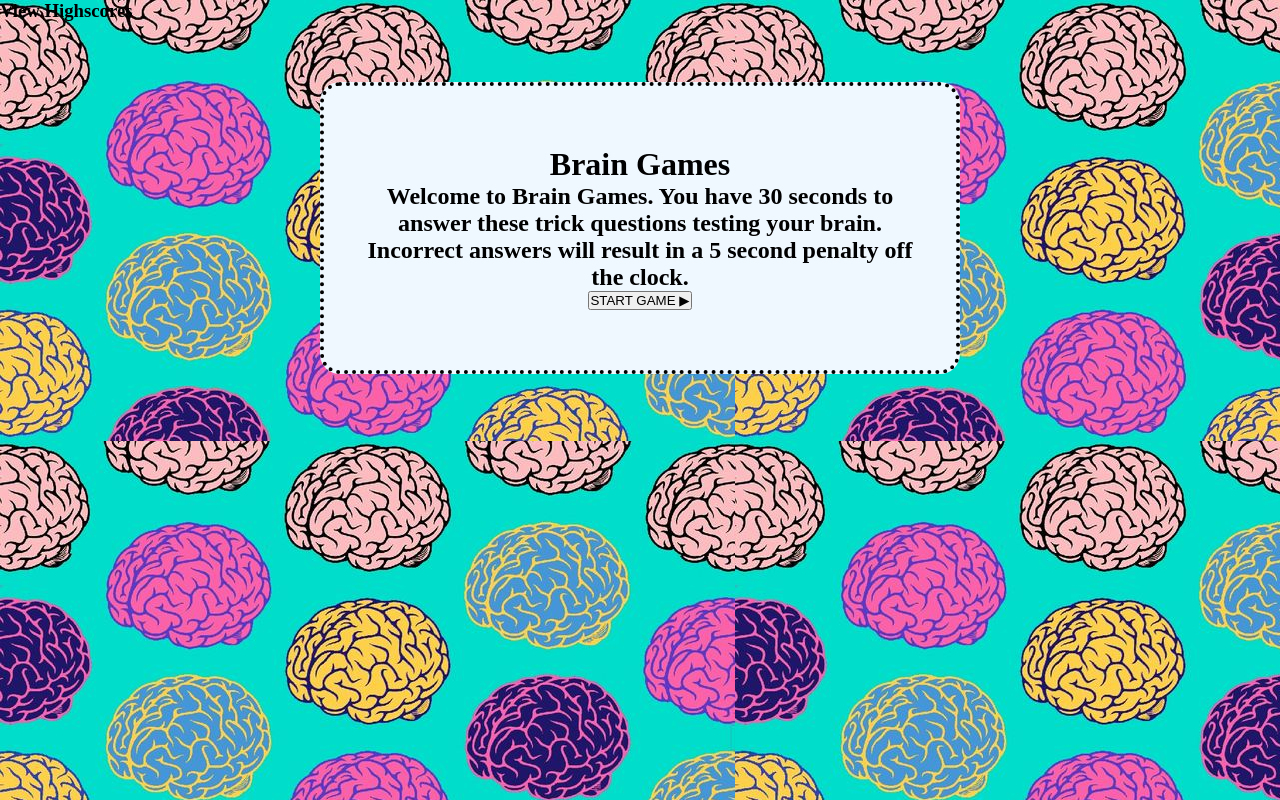
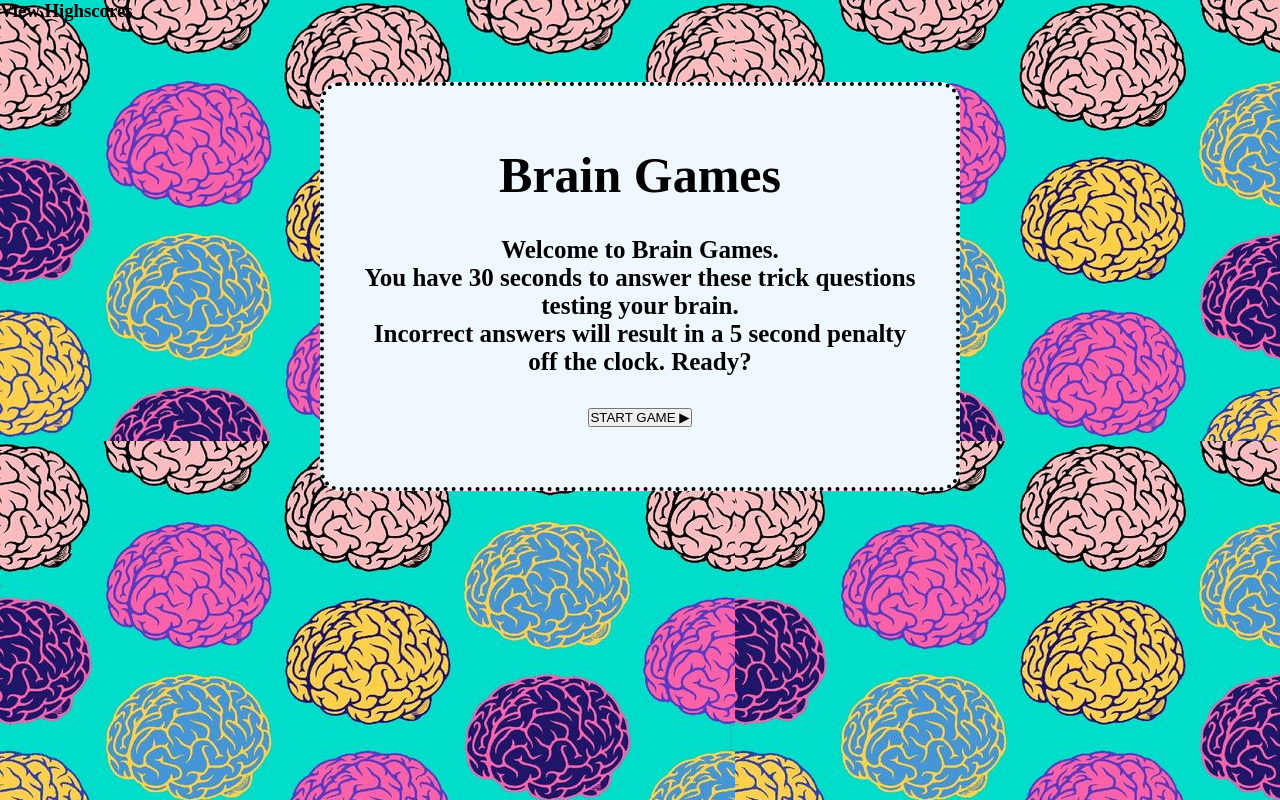
Before and after one commit to bcorporal/brain-games, a plain HTML site: page index.html in a window 1280 px wide. Drawn offline with Linux system fonts and the light colour scheme.

Commit message:
Fixed small typo that was causing the enter initials page to not load

```diff
--- a/index.html
+++ b/index.html
@@ -15,8 +15,8 @@
 <main>
     <div class="container" id="intro-container">
         <h1 id="title">Brain Games</h1>
-        <h2 id="prompt">Welcome to Brain Games. You have 30 seconds to answer these trick questions testing your brain.
-            Incorrect answers will result in a 5 second penalty off the clock.</h2>
+        <h2 id="prompt">Welcome to Brain Games. <br> You have 30 seconds to answer these trick questions testing your brain. <br>
+            Incorrect answers will result in a 5 second penalty off the clock. Ready?</h2>
         </h2>
         <button id="start-quiz">START GAME ▶</button>
         <div class="choices">
--- a/script.js
+++ b/script.js
@@ -86,7 +86,7 @@ function endIterateFunction() {
         promptEl.setAttribute("style", "display: none");
         choicesEl.setAttribute("style", "display: none");
         evalAlert.setAttribute("style", "display: none");
-        completionForm.setAttribute("style", "display: none");
+        completionForm.setAttribute("style", "display: block");
         completionAlert.textContent = "Game over! Your final score is " + finalSecondsLeft;
     } else if (j < quizQuestions.length - 1) {
         j++;
@@ -108,7 +108,7 @@ function addHighScore() {
 function highScoreTable() {
     var allScores = JSON.parse(localStorage.getItem("playerScores"));
     if (allScores == null) {
-        allscores = [];
+        allScores = [];
     };
     allScores.sort(function (a, b) {
         return parseFloat(b.score) - parseFloat(a.score);
@@ -164,13 +164,13 @@ function highScoreTable() {
                 endIterateFunction();
             } else if (element.textContent != quizQuestions[j].answer) {
                 evalAlert.setAttribute("style", "display: block");
-                evalText.textContent = "Wrong.";
+                evalText.textContent = "Wrong Answer.";
                 secondsLeft = secondsLeft - 5;
                 endIterateFunction();
             }
         }
     })
-    // submit initials and score
+    //  submit initials and score
      submitButton.addEventListener("click", function() {
          completionForm.setAttribute("style", "display: none");
          scoreTitle.setAttribute("style", "display: block");
@@ -178,6 +178,7 @@ function highScoreTable() {
          highScoreTable();
          endChoices.setAttribute("style", "display: block");
      })
+
     // go back to beginning of page
     goBack.addEventListener("click", function() {
         location.reload();
--- a/style.css
+++ b/style.css
@@ -49,7 +49,7 @@
     padding-left: 40px;
 }
 
-h1
+h1 {
     display: block;
     text-align: center;
     font-size: 50px;
@@ -57,12 +57,12 @@ h1
     padding-top: 0em;
 }
 
-.rules {
+#prompt {
     display: block;
     text-align: center;
     font-size: 25px;
     padding-top: 2rem;
-    padding-bottom: 1rem;
+    padding-bottom: 2rem;
     padding-left: auto;
     padding-right: auto;
 }
```
Lines whose indentation alone changed are shown as unchanged.
